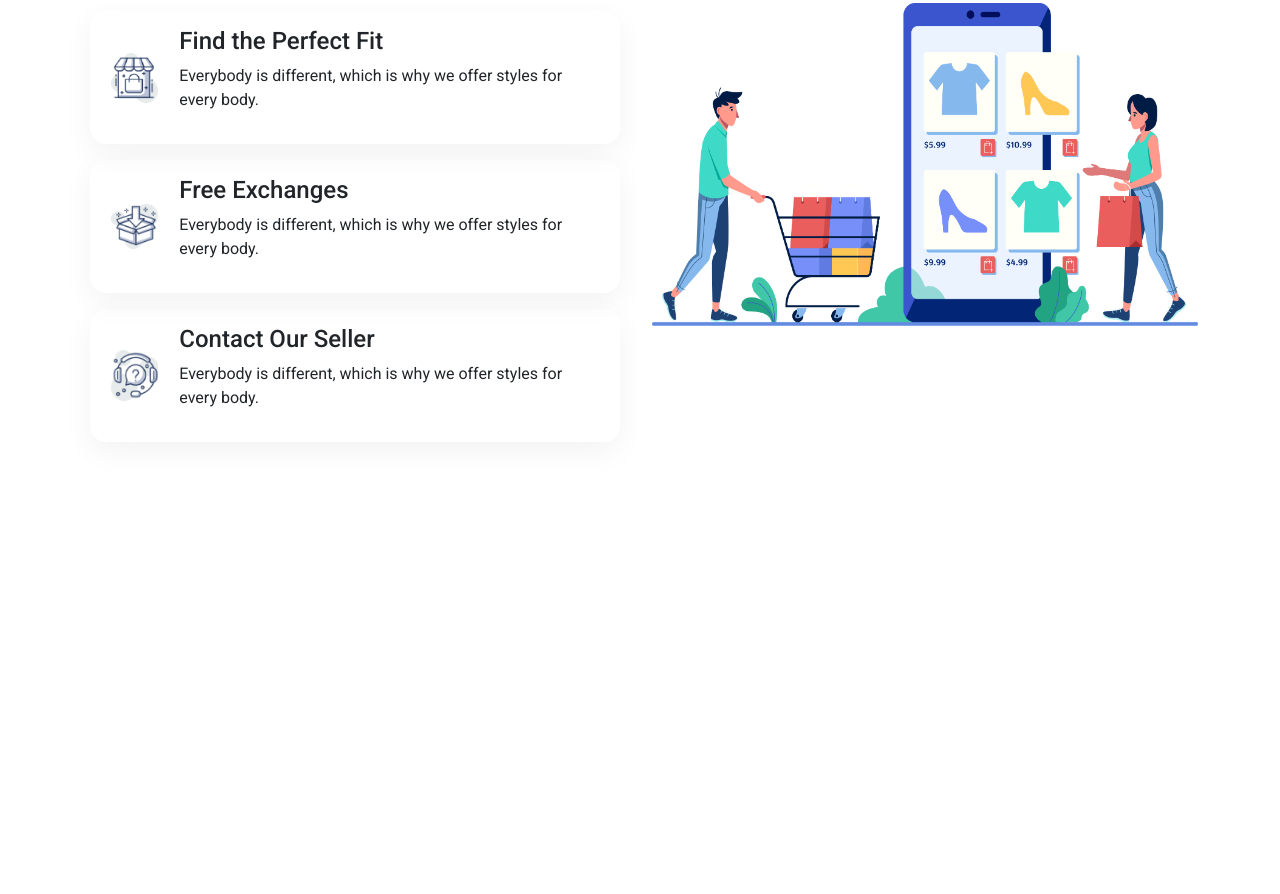
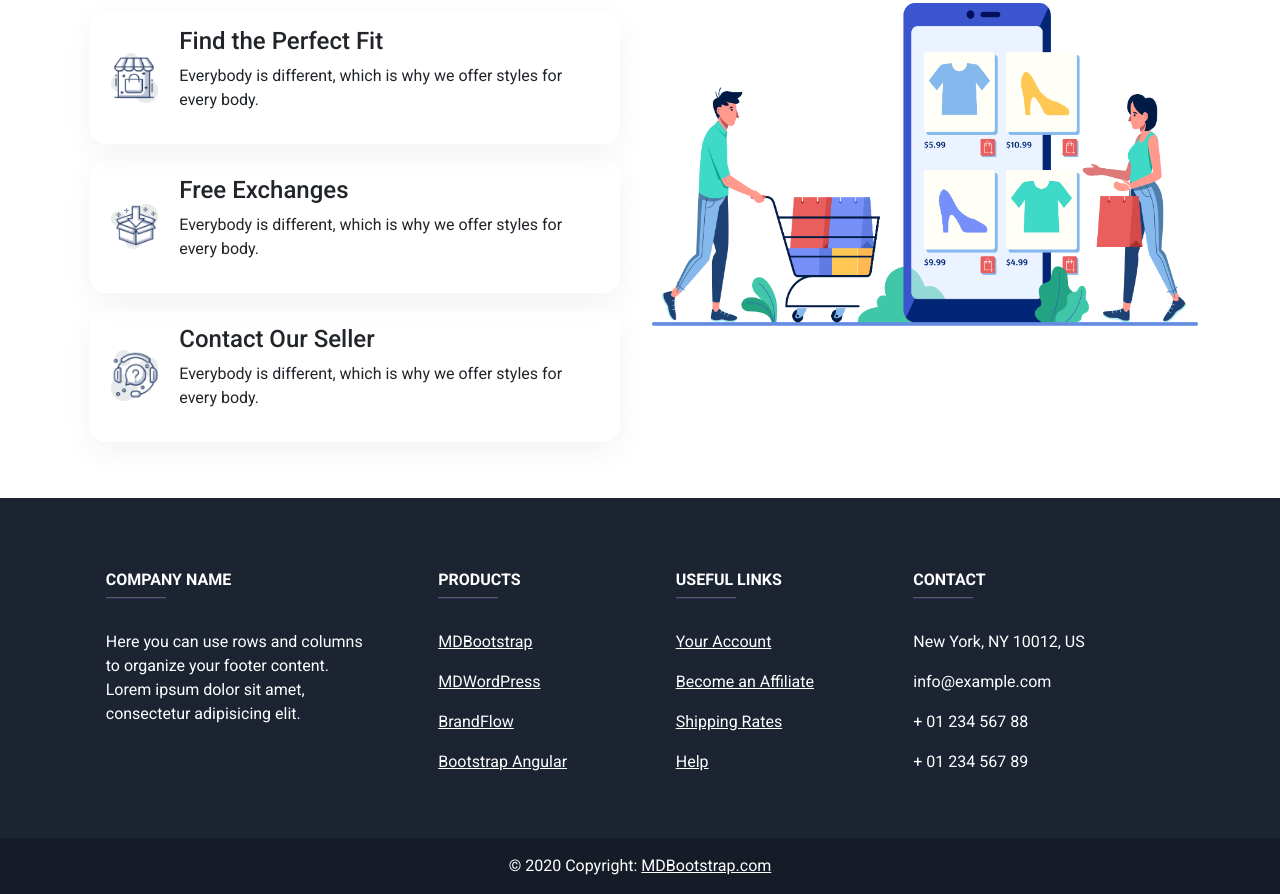
Before and after one commit to Sahariar/nike-practice, a plain HTML site: page index.html in a window 1280 px wide. Shown: the part 2592-3486 px from the top of the page. Before the commit the page ends 3090 px from the top, so only its background shows below. Drawn offline with nearby package versions, Linux system fonts and the light colour scheme.

Commit message:
added footer

```diff
--- a/index.html
+++ b/index.html
@@ -275,6 +275,117 @@
         </section>
         <!-- End Perfect fit section -->
     </main>
+
+    <!-- footer -->
+    <!-- Remove the container if you want to extend the Footer to full width. -->
+
+    <!-- Footer -->
+    <footer
+            class="text-center text-lg-start text-white"
+            style="background-color: #1c2331"
+            >
+
+
+      <!-- Section: Links  -->
+      <section class="py-4">
+        <div class="container text-center text-md-start mt-5">
+          <!-- Grid row -->
+          <div class="row mt-3">
+            <!-- Grid column -->
+            <div class="col-md-3 col-lg-4 col-xl-3 mx-auto mb-4">
+              <!-- Content -->
+              <h6 class="text-uppercase fw-bold">Company name</h6>
+              <hr
+                  class="mb-4 mt-0 d-inline-block mx-auto"
+                  style="width: 60px; background-color: #7c4dff; height: 2px"
+                  />
+              <p>
+                Here you can use rows and columns to organize your footer
+                content. Lorem ipsum dolor sit amet, consectetur adipisicing
+                elit.
+              </p>
+            </div>
+            <!-- Grid column -->
+
+            <!-- Grid column -->
+            <div class="col-md-2 col-lg-2 col-xl-2 mx-auto mb-4">
+              <!-- Links -->
+              <h6 class="text-uppercase fw-bold">Products</h6>
+              <hr
+                  class="mb-4 mt-0 d-inline-block mx-auto"
+                  style="width: 60px; background-color: #7c4dff; height: 2px"
+                  />
+              <p>
+                <a href="#!" class="text-white">MDBootstrap</a>
+              </p>
+              <p>
+                <a href="#!" class="text-white">MDWordPress</a>
+              </p>
+              <p>
+                <a href="#!" class="text-white">BrandFlow</a>
+              </p>
+              <p>
+                <a href="#!" class="text-white">Bootstrap Angular</a>
+              </p>
+            </div>
+            <!-- Grid column -->
+
+            <!-- Grid column -->
+            <div class="col-md-3 col-lg-2 col-xl-2 mx-auto mb-4">
+              <!-- Links -->
+              <h6 class="text-uppercase fw-bold">Useful links</h6>
+              <hr
+                  class="mb-4 mt-0 d-inline-block mx-auto"
+                  style="width: 60px; background-color: #7c4dff; height: 2px"
+                  />
+              <p>
+                <a href="#!" class="text-white">Your Account</a>
+              </p>
+              <p>
+                <a href="#!" class="text-white">Become an Affiliate</a>
+              </p>
+              <p>
+                <a href="#!" class="text-white">Shipping Rates</a>
+              </p>
+              <p>
+                <a href="#!" class="text-white">Help</a>
+              </p>
+            </div>
+            <!-- Grid column -->
+
+            <!-- Grid column -->
+            <div class="col-md-4 col-lg-3 col-xl-3 mx-auto mb-md-0 mb-4">
+              <!-- Links -->
+              <h6 class="text-uppercase fw-bold">Contact</h6>
+              <hr
+                  class="mb-4 mt-0 d-inline-block mx-auto"
+                  style="width: 60px; background-color: #7c4dff; height: 2px"
+                  />
+              <p><i class="fas fa-home mr-3"></i> New York, NY 10012, US</p>
+              <p><i class="fas fa-envelope mr-3"></i> info@example.com</p>
+              <p><i class="fas fa-phone mr-3"></i> + 01 234 567 88</p>
+              <p><i class="fas fa-print mr-3"></i> + 01 234 567 89</p>
+            </div>
+            <!-- Grid column -->
+          </div>
+          <!-- Grid row -->
+        </div>
+      </section>
+      <!-- Section: Links  -->
+
+      <!-- Copyright -->
+      <div
+           class="text-center p-3"
+           style="background-color: rgba(0, 0, 0, 0.2)"
+           >
+        © 2020 Copyright:
+        <a class="text-white" href="https://mdbootstrap.com/"
+           >MDBootstrap.com</a
+          >
+      </div>
+      <!-- Copyright -->
+    </footer>
+    <!-- Footer -->
     <script src="https://cdn.jsdelivr.net/npm/bootstrap@5.2.0/dist/js/bootstrap.bundle.min.js"
         integrity="sha384-A3rJD856KowSb7dwlZdYEkO39Gagi7vIsF0jrRAoQmDKKtQBHUuLZ9AsSv4jD4Xa" crossorigin="anonymous">
     </script>
```
